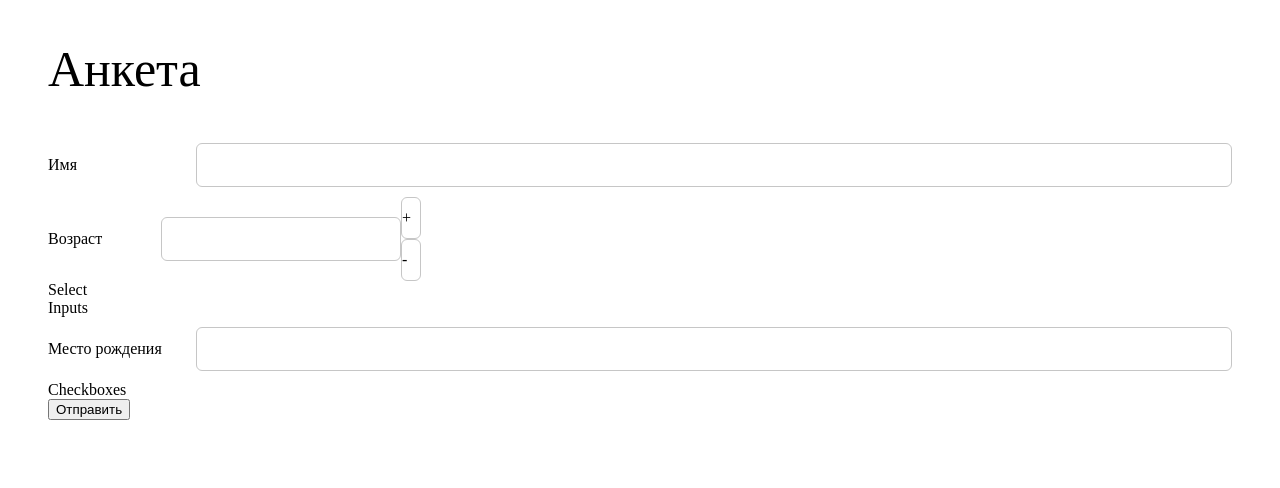
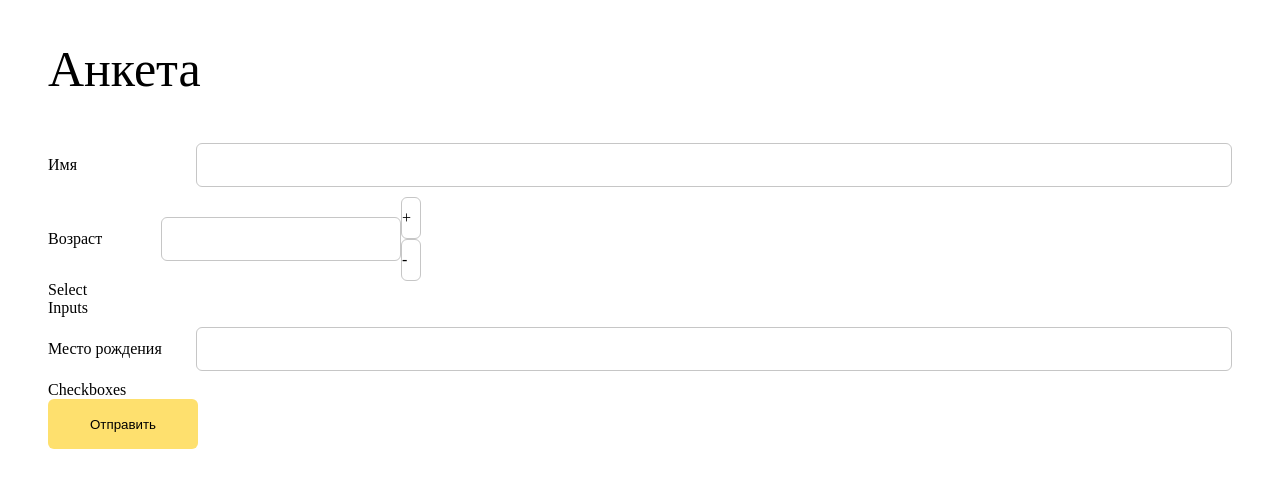
Before and after one commit to olegp306/jsonform, a React (Create React App) app: page / in a window 1280 px wide. Shown: the top 488 px of the page. Built offline with nearby package versions, Linux system fonts and the light colour scheme.

Commit message:
Initial styles for button

```diff
--- a/src/components/button/Button.jsx
+++ b/src/components/button/Button.jsx
@@ -1,6 +1,7 @@
 import React from 'react';
+import s from "./Button.module.scss";
 import cn from 'classnames/bind';
 
-const Button = ({ children, ...rest }) => <button {...rest}>{children || 'Отправить'}</button>;
+const Button = ({ children, ...rest }) => <button className={s.button} {...rest}>{children || 'Отправить'}</button>;
 
 export default Button;
--- a/src/components/button/Button.module.scss
+++ b/src/components/button/Button.module.scss
@@ -0,0 +1,19 @@
+.button {
+  background-color: #fee06e;
+  border: 0px;
+  border-radius: 6px;
+  height: 50px;
+  min-width: 150px;
+
+  &:hover {
+    background-color: #ffe683;
+  }
+
+  &:focus {
+    outline:0;
+  }
+}
+
+.disabled {
+  background-color: #fee06e;
+}
```
